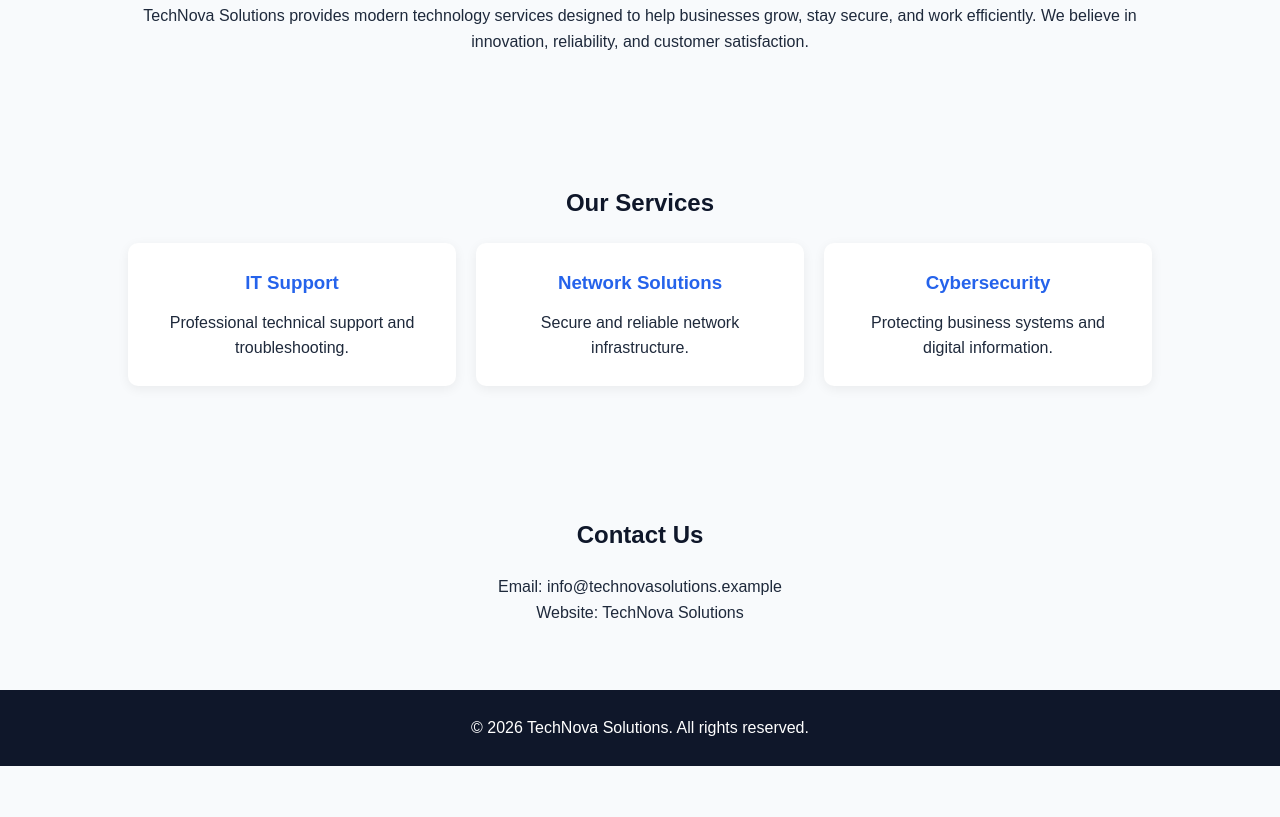
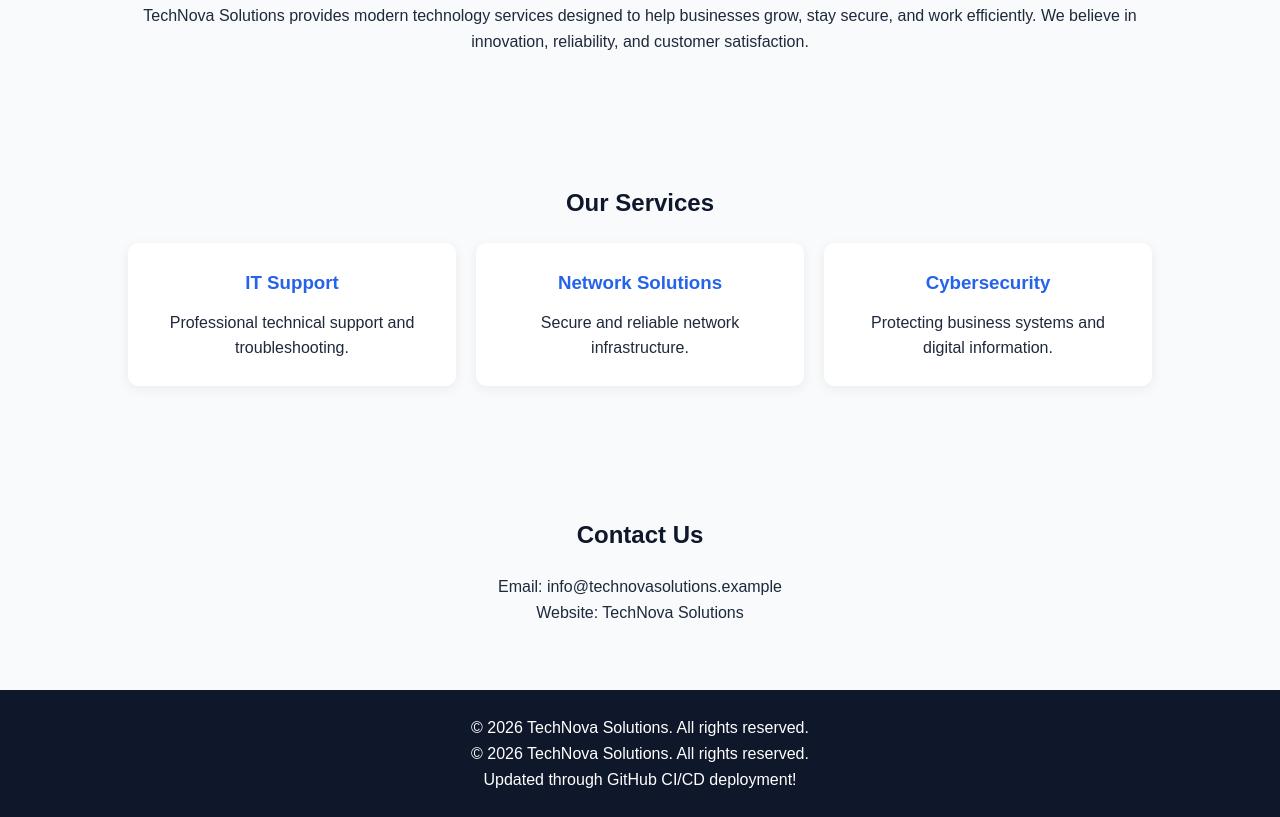
Before and after one commit to Harwinderjassal/technova-website, a plain HTML site: page index.html in a window 1280 px wide. Shown: the part 577-1394 px from the top of the page. Before the commit the page ends 1343 px from the top, so only its background shows below. Drawn offline with Linux system fonts and the light colour scheme.

Commit message:
Update index.html

```diff
--- a/index.html
+++ b/index.html
@@ -156,6 +156,8 @@
 
 <footer>
     <p>&copy; 2026 TechNova Solutions. All rights reserved.</p>
+    <p>&copy; 2026 TechNova Solutions. All rights reserved.</p>
+<p>Updated through GitHub CI/CD deployment!</p>
 </footer>
 
 </body>
```
